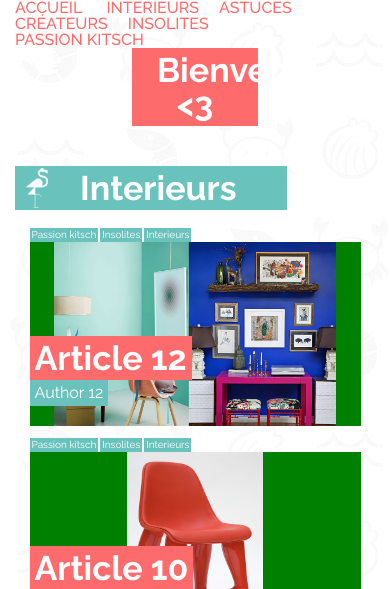
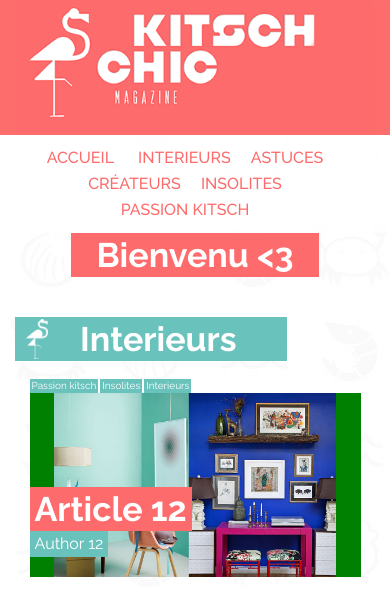
Before and after one commit to YellowFish085/kitsch-and-chic, a PHP site: page / in a window 390 px wide. Shown: the top 589 px of the page. Run offline with PHP 8.4, Linux system fonts and the light colour scheme.

Commit message:
Css for mobile header

```diff
--- a/assets/css/style.css
+++ b/assets/css/style.css
@@ -115,6 +115,11 @@ a.hvr,
 .main-header-logo img {
 	max-width: 100%;
 	height: auto;
+}
+
+.main-header-logo-mobile {
+	background-color: #fd6d6c;
+	text-align: center;
 }
 
 .main-header-nav-bg {
@@ -297,7 +302,6 @@ a.hvr,
 
 #welcomeMessage h2{
 	display : inline-block;
-	width : 35%;
 	padding : 5px 25px 5px 25px;
 	background : #fd6b6c;
 	font-size : 34px;
@@ -592,6 +596,10 @@ a.hvr,
 
 /*--------------------------------*/
 @media (max-width: 767px) {
+	.main-header-logo-mobile img {
+		max-width: 100%;
+	}
+
 	#main-footer .row {
 		height: 50px;
 	}
@@ -602,6 +610,18 @@ a.hvr,
 		left : 50%;
 		top : 0;
 		transform: translateX(-50%);
+	}
+
+	.main-header-nav {
+		background-color: rgba(255, 255, 255, 0.9);
+		padding-top: 10px;
+		padding-bottom: 10px;
+		text-align: center;
+	}
+
+	.main-header-nav li {
+		padding-top: 5px;
+		padding-bottom: 5px;
 	}
 }
 
@@ -620,6 +640,10 @@ a.hvr,
 		top : 100%;
 		left: 0;
 		margin-top : -200%;
+	}
+
+	#welcomeMessage h2{
+		width : 35%;
 	}
 }
 
--- a/assets/js/components/TemplateEngine.js
+++ b/assets/js/components/TemplateEngine.js
@@ -208,6 +208,9 @@ var TemplateEngine = (function() {
 													+ '		<div class="row">'
 													+ '			<div class="main-header-logo col-sm-3 col-md-4 hidden-xs">'
 													+ ' 			<img src="/assets/images/kitsch_and_chic_logo.png" />'
+													+ '			</div>'
+													+ '			<div class="main-header-logo-mobile col-sm-3 col-md-4 visible-xs hidden-sm">'
+													+ ' 			<img src="/assets/images/kitsch_and_chic_logo_mobile.png" />'
 													+ '			</div>'
 													+ '			<div class="main-header-nav col-sm-9 col-md-8 col-xs-12">{{{nav}}}</div>'
 													+ '			<div class="main-header-nav-bg absolute-in-row hidden-xs"></div>'
```
Also changed, not shown: assets/images/kitsch_and_chic_logo_mobile.png (added).
